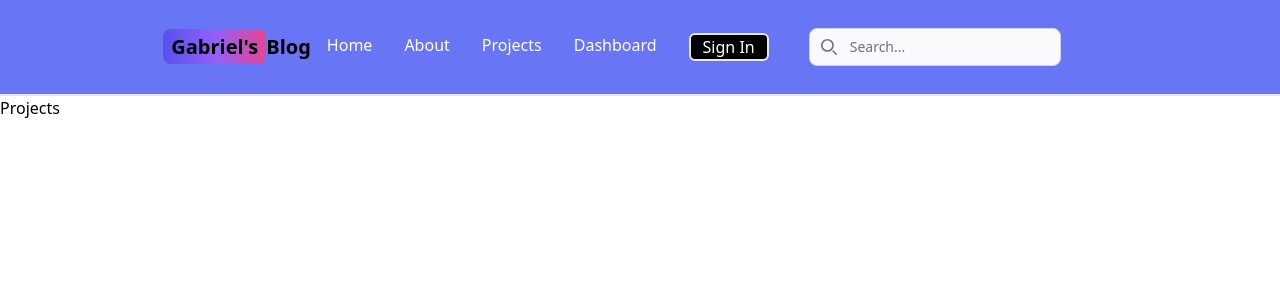
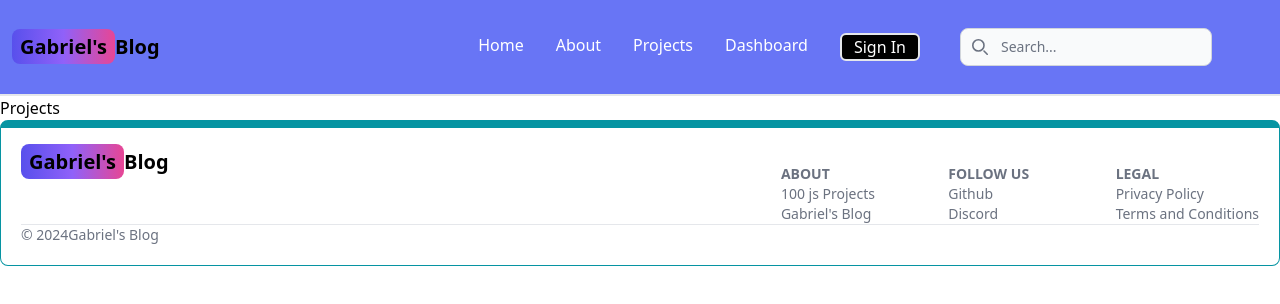
Before and after one commit to Accotech01/mern-blog, a React (Vite) app in the folder client/: page /project in a window 1280 px wide. Shown: the top 304 px of the page. Built offline with nearby package versions, Linux system fonts and the light colour scheme.

Commit message:
footer section added

```diff
--- a/client/src/App.jsx
+++ b/client/src/App.jsx
@@ -7,7 +7,7 @@ import Dashboard from "./pages/Dashboard"
 import Home from "./pages/Hom"
 import About from "./pages/Abut"
 import Header from "./components/Header"
-
+import Footer from "./components/Footer"
 
 
 export default function App() {
@@ -22,8 +22,7 @@ export default function App() {
         <Route path ="/dashboard" element = {<Dashboard />} />
         <Route path ="/project" element = {<Projects />} />
       </Routes>
-
-
+    <Footer />
     </BrowserRouter>
   )
 }
--- /dev/null
+++ b/client/src/components/Footer.jsx
@@ -0,0 +1,67 @@
+import React from 'react'
+import {Footer} from 'flowbite-react'
+import { Link } from 'react-router-dom'
+// import {BsFacebook, BsInstagram, BsTwitter, BsGithub, BsDribble } from 'react-icons/bs'
+
+export default function FooterCom() {
+  return (
+    <Footer container className='border p-5 border-t-8 border-teal-500'>
+        <div className='w-full max-x-7xl mx-auto'>
+            <div className = 'grid w-full justify-between sm:flex md:grid-cols-1'>
+                <div className = ''>
+                    <Link to ="/" className ="self-center whitespace-nowrap text-lg sm:text-xl font-semibold dark:text-white">
+                        <span className ='px-2 py-1 bg-gradient-to-r from-indigo-600 via-purple-500 to-pink-500 rounded-lg my-3'> Gabriel's</span>Blog
+                    </Link>
+                </div>
+                <div className ='grid grid-cols-2 gap-8 sm: mt-4 sm:grid-cols-3 sm:gap-6'>
+                    <div>
+                    <Footer.Title title = 'ABOUT' />
+                        <Footer.LinkGroup col>
+                        <Footer.Link href ='https://www.100jsprojects.com' target ='_blank' rel='noopener noreferrer'>
+                            100 js Projects
+                        </Footer.Link>
+                        <Footer.Link href ='https://www.100jsprojects.com' target ='_blank' rel='noopener noreferrer'>
+                            Gabriel's Blog
+                        </Footer.Link>
+                        </Footer.LinkGroup>
+                    </div>
+                    <div>
+                    <Footer.Title title = 'FOLLOW US' />
+                        <Footer.LinkGroup col>
+                        <Footer.Link href ='https://www.100jsprojects.com' target ='_blank' rel='noopener noreferrer'>
+                            Github
+                        </Footer.Link>
+                        <Footer.Link href ='https://www.100jsprojects.com' target ='_blank' rel='noopener noreferrer'>
+                            Discord
+                        </Footer.Link>
+                        </Footer.LinkGroup>
+                    </div>
+                    <div>
+                    <Footer.Title title = 'LEGAL' />
+                        <Footer.LinkGroup col>
+                        <Footer.Link href ='https://www.100jsprojects.com' target ='_blank' rel='noopener noreferrer'>
+                            Privacy Policy
+                        </Footer.Link>
+                        <Footer.Link href ='https://www.100jsprojects.com' target ='_blank' rel='noopener noreferrer'>
+                            Terms and Conditions
+                        </Footer.Link>
+                        </Footer.LinkGroup>
+                    </div>
+
+                </div>
+            </div>
+            <Footer.Divider />
+            <div className='w-full sm:flex sm:items-center sm:justify-between'>
+                <Footer.Copyright href='#' by="Gabriel's Blog" year={new Date().getFullYear()}/>
+                {/* <div className='flex gap-6 sm:mt-0 mt-4 sm:justify-center'>
+                    <Footer.Icon href='#' icon={BsFacebook} />
+                    <Footer.Icon href='#' icon={BsInstagram} />
+                    <Footer.Icon href='#' icon={BsTwitter} />
+                    <Footer.Icon href='#' icon={BsGithub} />
+                    <Footer.Icon href='#' icon={BsDribble} />
+                </div> */}
+            </div>
+        </div>
+    </Footer>
+  )
+}
```
Also changed, not shown: 1 other file (tests, documents, lock files or other folders).
